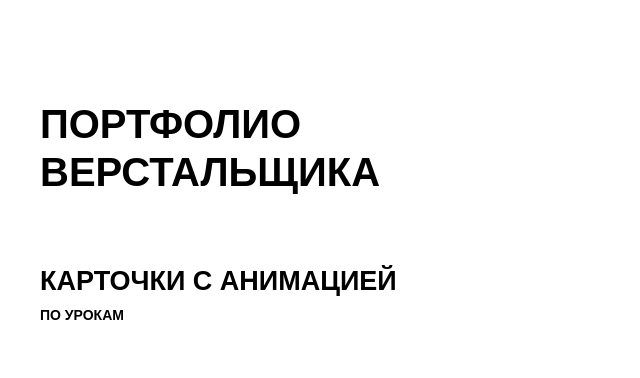
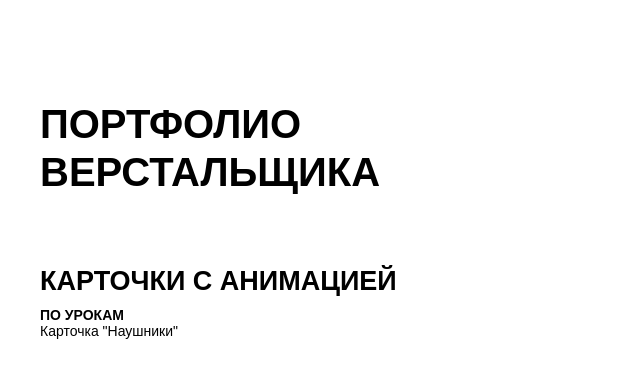
Before and after one commit to milyova/milyova.github.io, a plain HTML site: page index.html in a window 1280 px wide. Shown: the whole page, without its empty margins (0-640 px from the left). Drawn offline with Linux system fonts and the light colour scheme.

Commit message:
Карточка - Наушники

```diff
--- a/index.html
+++ b/index.html
@@ -35,7 +35,9 @@
                     по урокам
                 </div>
                 <div class="cards__links-box">
-                    <a href="content/elements/cards/animation/made-by-lessons/CodeQuest/Headphones/index.html"></a>
+                    <a href="content/elements/cards/animation/made-by-lessons/CodeQuest/Headphones/index.html">
+                        Карточка "Наушники"
+                    </a>
                 </div>
                 <!-- // CARDS BY LESSONS ___________________________ -->
 
```
